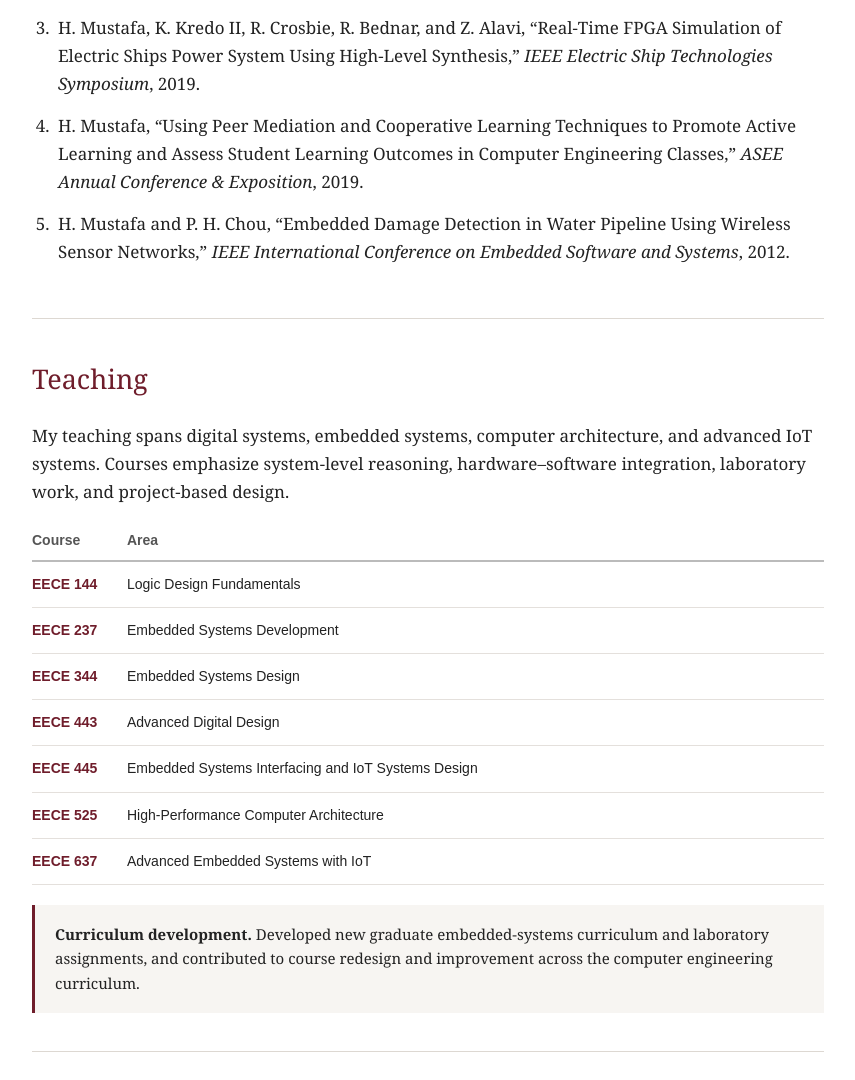
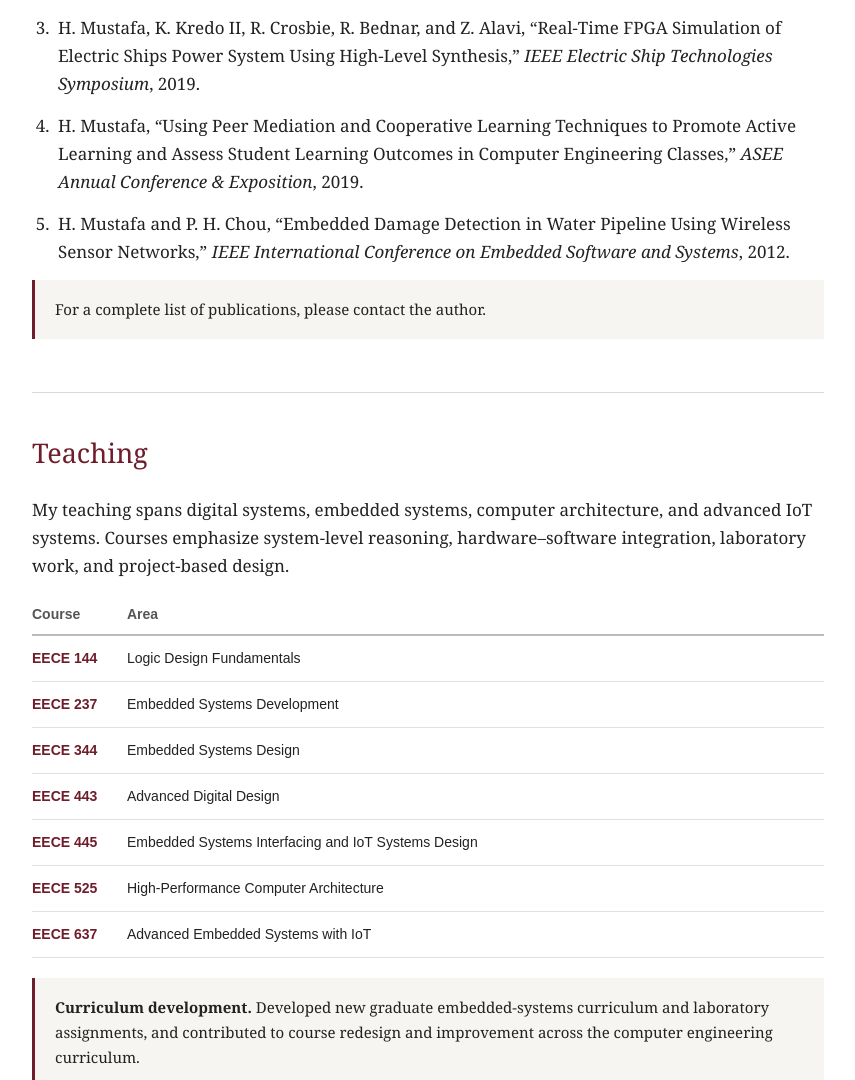
Before and after one commit to hadilm/faculty-website-hmustafa, a plain HTML site: page index.html in a window 1280 px wide. Shown: the part 1483-2563 px from the top of the page, without its empty margins (378-1233 px from the left). Drawn offline with Linux system fonts and the light colour scheme.

Commit message:
Add files via upload

```diff
--- a/index.html
+++ b/index.html
@@ -31,7 +31,7 @@
 <div class="research-entry"><h3>Embedded Artificial Intelligence</h3><div class="meta">Chico State STEM Connection Collaborative (CSC²) · Summer 2026</div><p>Undergraduate research on the design, optimization, and deployment of artificial intelligence on embedded systems, extending ongoing interests in edge computing and resource-constrained intelligent systems.</p></div>
 <div class="research-entry"><h3>IoT Systems and Engineering Education</h3><div class="meta">Undergraduate research · 2023–2025</div><p>Research using Internet of Things system design and project-based learning to develop problem-solving, critical-thinking, and entrepreneurial-mindset skills in engineering students.</p></div>
 </section>
-<section class="section" id="publications"><h2>Selected Publications</h2><ol class="pubs"><li>H. Mustafa, J. J. Zenor, K. B. Kredo II, Z. Alavi, and R. E. Crosbie, “A Distributed Simulation of Electrical Machines on FPGAs Using Low Latency Communication Protocol,” <em>IEEE ESARS</em>, Naples, Italy, 2024. <span class="award">Best Paper Award</span></li><li>H. Mustafa and A. Schademan, “Promoting Entrepreneurial Mindset in Engineering Students Using IoT-Focused Project-Based Learning,” <em>ASEE Annual Conference &amp; Exposition</em>, 2023.</li><li>H. Mustafa, K. Kredo II, R. Crosbie, R. Bednar, and Z. Alavi, “Real-Time FPGA Simulation of Electric Ships Power System Using High-Level Synthesis,” <em>IEEE Electric Ship Technologies Symposium</em>, 2019.</li><li>H. Mustafa, “Using Peer Mediation and Cooperative Learning Techniques to Promote Active Learning and Assess Student Learning Outcomes in Computer Engineering Classes,” <em>ASEE Annual Conference &amp; Exposition</em>, 2019.</li><li>H. Mustafa and P. H. Chou, “Embedded Damage Detection in Water Pipeline Using Wireless Sensor Networks,” <em>IEEE International Conference on Embedded Software and Systems</em>, 2012.</li></ol></section>
+<section class="section" id="publications"><h2>Selected Publications</h2><ol class="pubs"><li>H. Mustafa, J. J. Zenor, K. B. Kredo II, Z. Alavi, and R. E. Crosbie, “A Distributed Simulation of Electrical Machines on FPGAs Using Low Latency Communication Protocol,” <em>IEEE ESARS</em>, Naples, Italy, 2024. <span class="award">Best Paper Award</span></li><li>H. Mustafa and A. Schademan, “Promoting Entrepreneurial Mindset in Engineering Students Using IoT-Focused Project-Based Learning,” <em>ASEE Annual Conference &amp; Exposition</em>, 2023.</li><li>H. Mustafa, K. Kredo II, R. Crosbie, R. Bednar, and Z. Alavi, “Real-Time FPGA Simulation of Electric Ships Power System Using High-Level Synthesis,” <em>IEEE Electric Ship Technologies Symposium</em>, 2019.</li><li>H. Mustafa, “Using Peer Mediation and Cooperative Learning Techniques to Promote Active Learning and Assess Student Learning Outcomes in Computer Engineering Classes,” <em>ASEE Annual Conference &amp; Exposition</em>, 2019.</li><li>H. Mustafa and P. H. Chou, “Embedded Damage Detection in Water Pipeline Using Wireless Sensor Networks,” <em>IEEE International Conference on Embedded Software and Systems</em>, 2012.</li></ol><p class="note">For a complete list of publications, please contact the author.</p></section>
 <section class="section" id="teaching"><h2>Teaching</h2><p>My teaching spans digital systems, embedded systems, computer architecture, and advanced IoT systems. Courses emphasize system-level reasoning, hardware–software integration, laboratory work, and project-based design.</p><table class="courses"><thead><tr><th>Course</th><th>Area</th></tr></thead><tbody><tr><td>EECE 144</td><td>Logic Design Fundamentals</td></tr><tr><td>EECE 237</td><td>Embedded Systems Development</td></tr><tr><td>EECE 344</td><td>Embedded Systems Design</td></tr><tr><td>EECE 443</td><td>Advanced Digital Design</td></tr><tr><td>EECE 445</td><td>Embedded Systems Interfacing and IoT Systems Design</td></tr><tr><td>EECE 525</td><td>High-Performance Computer Architecture</td></tr><tr><td>EECE 637</td><td>Advanced Embedded Systems with IoT</td></tr></tbody></table><div class="note"><strong>Curriculum development.</strong> Developed new graduate embedded-systems curriculum and laboratory assignments, and contributed to course redesign and improvement across the computer engineering curriculum.</div></section>
 <section class="section" id="students"><h2>Student Research &amp; Mentoring</h2><ul class="student-list"><li><strong>2026:</strong> Design, Optimization, and Deployment of Artificial Intelligence on Embedded Systems — CSC² Summer Undergraduate Research.</li><li><strong>2025:</strong> Using Internet of Things System Design to Develop Problem-Solving and Critical-Thinking Skills — CSC² Summer Undergraduate Research.</li><li><strong>2023–2024:</strong> IoT-focused undergraduate research through the Adelante Summer Research program.</li><li><strong>2018–2024:</strong> Student research participation associated with FPGA communication protocols and the ONR-sponsored simulation project.</li></ul></section>
 <section class="section" id="service"><h2>Academic Service &amp; Student Engagement</h2><div class="two-col"><div><h3>Student Organizations &amp; Outreach</h3><ul class="service-list"><li><strong>Faculty Advisor, Society of Women Engineers (SWE).</strong> Advising and mentoring engineering students through the Chico State student organization.</li><li><strong>Faculty Advisor, Tau Beta Pi (TBP).</strong> Advising Chico State's engineering honor society students.</li><li><strong>Imagineer Day — Program Leadership since 2015.</strong> Leadership and management of the K–8 engineering outreach event, supporting early engagement with engineering and STEM.</li><li>Additional outreach has included SheTEACS and engineering recruitment events.</li></ul></div><div><h3>University &amp; Department Service</h3><p>Service has included leadership and membership on university, college, and EECE committees, curriculum work, faculty searches, academic integrity, scholarship activities, and student advising.</p><p>I established and have supervised the EECE Tutoring Center, supporting student success in lower-division engineering courses.</p></div></div>
```
